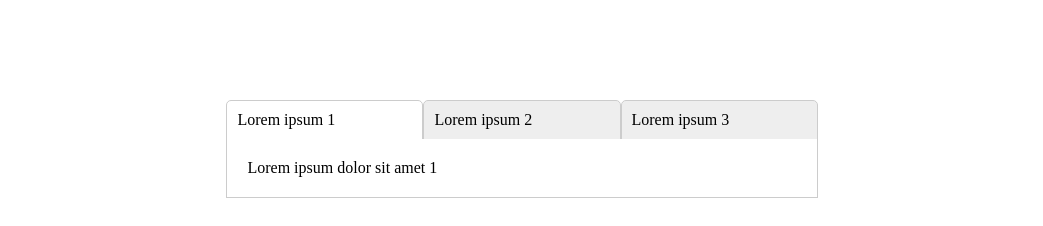
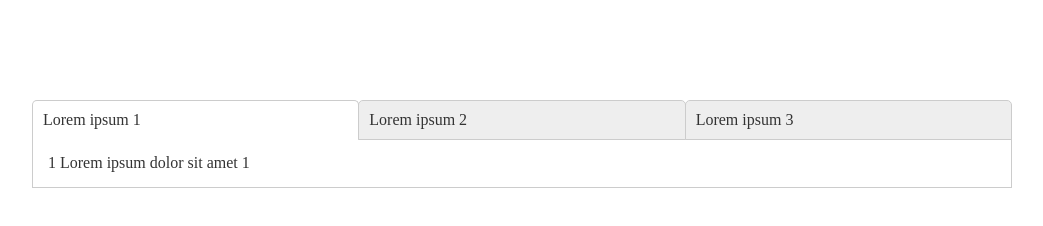
Before and after one commit to loucapo/AlexanderInteractive, a plain HTML site: page index.html in a window 1280 px wide. Shown: the whole page, without its empty margins (118-1161 px from the left). Drawn offline with nearby package versions, Linux system fonts and the light colour scheme.

Commit message:
refactored to make it all work better with a dynamic number of tabs, load tab data from a json and clean up the js and css a bit

```diff
--- /dev/null
+++ b/content.json
@@ -0,0 +1,21 @@
+{
+  "tabs": [
+    {
+      "label": "Lorem ipsum 1",
+      "title": "Lorem-ipsum-1",
+      "content": "1 Lorem ipsum dolor sit amet 1"
+    },
+
+    {
+      "label": "Lorem ipsum 2",
+      "title": "Lorem-ipsum-2",
+      "content": "2 Lorem ipsum dolor sit amet 2"
+    },
+
+    {
+      "label": "Lorem ipsum 3",
+      "title": "Lorem-ipsum-3",
+      "content": "3 Lorem ipsum dolor sit amet 3"
+    }
+  ]
+}
--- a/index.html
+++ b/index.html
@@ -7,35 +7,9 @@
 </head>
 <body>
 <div class="container">
-    <div class="tabs">
-        <input class="state" type="radio" title="Lorem-ipsum-1" name="tabs-state" id="tab1" checked/>
 
-        <input class="state" type="radio" title="Lorem-ipsum-2" name="tabs-state" id="tab2"/>
+    <!-- populated dynamically based on data from 'server' -->
 
-        <input class="state" type="radio" title="Lorem-ipsum-3" name="tabs-state" id="tab3"/>
-
-        <div class="tabs flexi-tabs">
-            <label for="tab1" id="tab1-label" class="tab">
-                Lorem ipsum 1
-            </label>
-            <label for="tab2" id="tab2-label" class="tab">
-                Lorem ipsum 2
-            </label>
-            <label for="tab3" id="tab3-label" class="tab">
-                Lorem ipsum 3
-            </label>
-
-            <div id="tab1-panel" class="panel active">
-                Lorem ipsum dolor sit amet 1
-            </div>
-            <div id="tab2-panel" class="panel">
-                Lorem ipsum dolor sit amet 2
-            </div>
-            <div id="tab3-panel" class="panel">
-                Lorem ipsum dolor sit amet 3
-            </div>
-        </div>
-    </div>
 </div>
 </body>
 </html>
--- a/scripts.js
+++ b/scripts.js
@@ -1,12 +1,28 @@
-$(document).ready(function () {
+$( document ).ready( function () {
 
-    if (location.hash) {
-        var hash = location.hash.replace('#!/', '');
-        console.log(hash);
-        $('[title=' + hash + ']').click();
-    }
+    $.getJSON( 'content.json', function( data ) {
+        var items = [], checks = [], tabs = [], content = [], i = 1;
 
-    $('.state').click(function () {
-        location.hash = '!/' + this.title;
+        $.each( data.tabs, function( key, val ) {
+            var checked = ( i === 1 ) ? 'checked' : '';
+
+            // split into multiple lines for legibility
+            items.push( '<input id="tab' + i + '" type="radio" name="grp" ' + checked + '/>' +
+                        '<label title="' + val.title + '" for="tab' + i + '">' + val.label + '</label>' +
+                        '<div class="content">' + val.content + '</div>' );
+            i++;
+        });
+
+        $( '.container' ).append( items.join('') );
+
+        $( 'label' ).click( function () {
+            location.hash = '!/' + this.title;
+        });
+
+        if ( location.hash ) {
+            var hash = location.hash.replace( '#!/', '' );
+            $( 'label[title=' + hash + ']' ).click();
+        }
     });
+
 });
--- a/styles.scss
+++ b/styles.scss
@@ -1,5 +1,6 @@
 //variables
 $maxWidth: 980px;
+$dark-gray: #333;
 $gray: #ccc;
 $silver: #eee;
 
@@ -7,10 +8,13 @@ $silver: #eee;
 @mixin flex-it($type, $justify) {
   display: -webkit-flex;
   display: flex;
+
   -webkit-flex-direction: $type;
   flex-direction: $type;
+
   -webkit-align-items: $justify;
   align-items: $justify;
+
   -webkit-justify-content: $justify;
   justify-content: $justify;
 }
@@ -18,79 +22,73 @@ $silver: #eee;
 @mixin border-top-radius($radius) {
   -webkit-border-top-right-radius: $radius;
   border-top-right-radius: $radius;
+
   -webkit-border-top-left-radius: $radius;
   border-top-left-radius: $radius;
+
   background-clip: padding-box;
 }
 
+//styles
 body {
+  color: $dark-gray;
   margin: 0;
 }
 
 .container {
-  @include flex-it(row, center);
+  margin: auto;
   max-width: $maxWidth;
-  margin: auto;
   padding-top: 100px;
+
+  @include flex-it(row, left);
+  -webkit-flex-wrap: wrap;
+  flex-wrap: wrap;
 }
 
-.tabs {
+label {
+  background: $silver;
+  border: 1px solid $gray;
+  @include border-top-radius(5px);
+  cursor: pointer;
+  flex-grow: 1;
+  margin-left: -1px;
+  padding: 10px;
+}
 
-  .state {
-    display: none;
+label:first-of-type {
+  margin-left: 0;
+}
+
+div.content {
+  border: 1px solid $gray;
+  border-top: 0;
+  margin-top: -1px;
+  -webkit-order: 1;
+  order: 1;
+  padding: 15px;
+  width: 100%;
+}
+
+input[type=radio], div {
+  display: none;
+}
+
+input[type=radio]:checked + label {
+  background: #fff;
+  border-bottom: 1px solid #fff;
+}
+
+input[type=radio]:checked + label + div {
+  display: block;
+}
+
+// mobile phone media query
+@media only screen and (max-device-width: 480px) {
+  .container {
+    flex-direction: column;
   }
 
-  .flexi-tabs {
-    display: flex;
-    flex-wrap: wrap;
-    justify-content: space-between;
-    list-style: none;
-
-    .tab {
-      flex-grow: 1;
-      max-height: 40px;
-      @include border-top-radius(5px);
-    }
-
-    .panel {
-      background-color: #fff;
-      border: 1px solid $gray;
-      border-top: 0;
-      display: none;
-      flex-basis: auto;
-      padding: 20px;
-      position: relative;
-      top: -1px;
-      width: 100%;
-    }
-  }
-
-  .tab {
-    background-color: $silver;
-    border: 1px solid $gray;
-    cursor: hand;
-    cursor: pointer;
-    display: inline-block;
-    padding: 10px;
-    vertical-align: top;
-    /* border-left: 10px solid $gray; */
-
-    &:hover {
-      background-color: $gray;
-    }
-  }
-
-  #tab1:checked ~ .tabs #tab1-label,
-  #tab2:checked ~ .tabs #tab2-label,
-  #tab3:checked ~ .tabs #tab3-label {
-    background-color: #fff;
-    cursor: default;
-    //border-left-color: #69be28;
-  }
-
-  #tab1:checked ~ .tabs #tab1-panel,
-  #tab2:checked ~ .tabs #tab2-panel,
-  #tab3:checked ~ .tabs #tab3-panel {
-    display: block;
+  div.content {
+    order: 0;
   }
 }
```
Also changed, not shown: styles.css, 1 other file.
